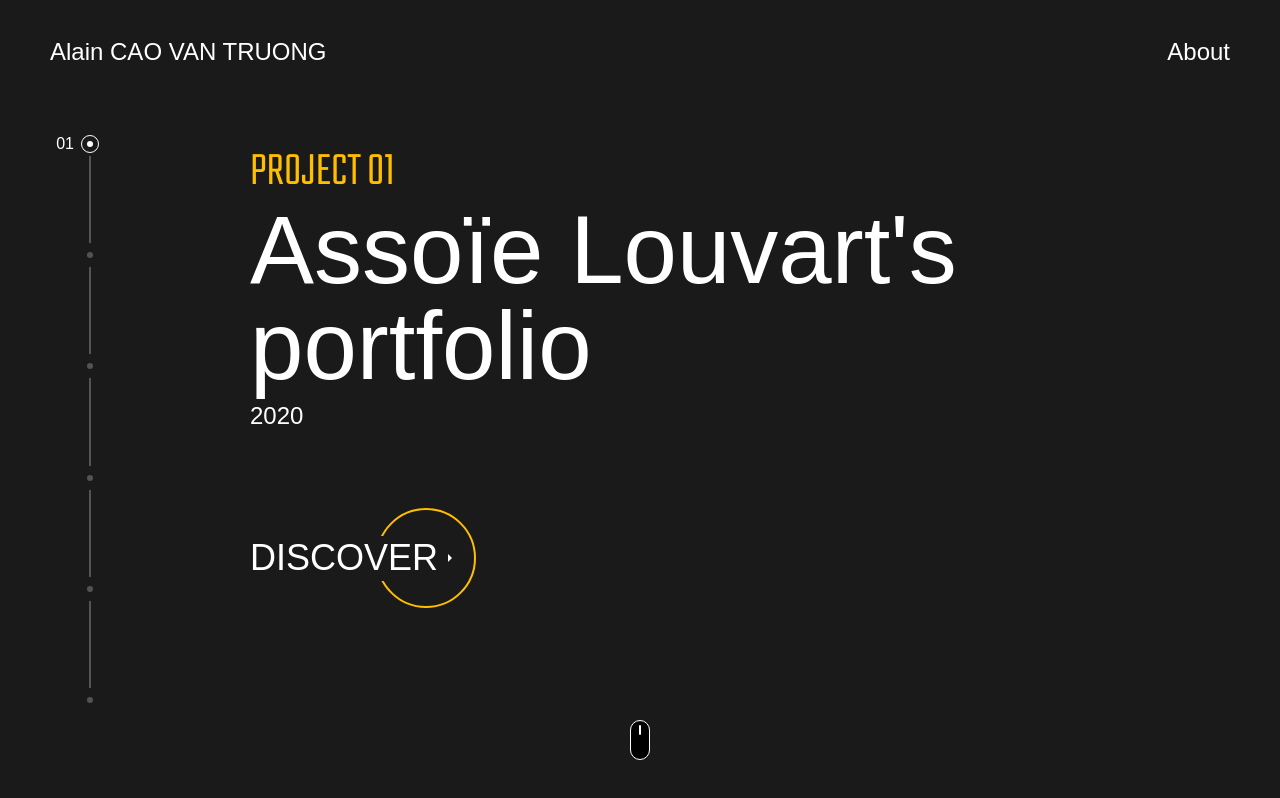
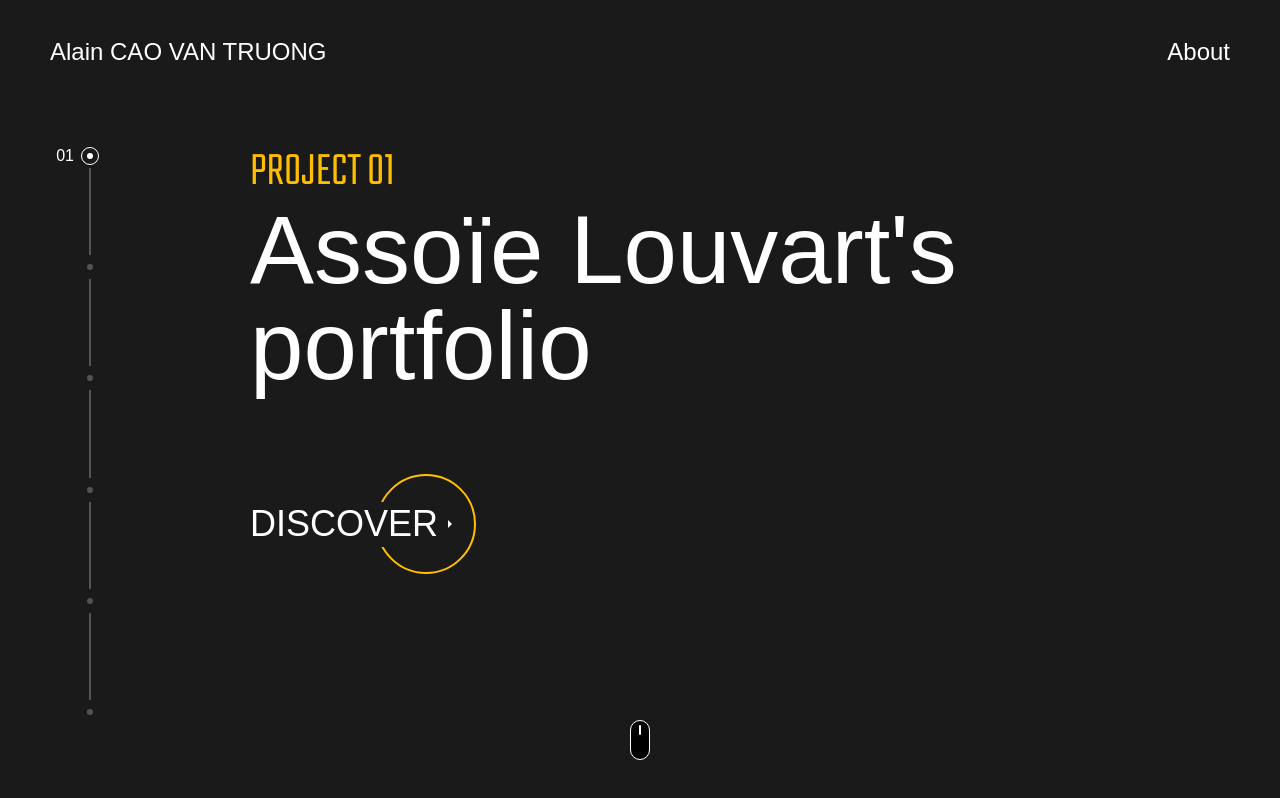
Before and after one commit to KamenSentai/Portfolio_2020, a Nuxt app: page / in a window 1280 px wide. Built offline with nearby package versions, Linux system fonts and the light colour scheme; a web font is replaced by a local one; what vue-mq would draw is missing.

Commit message:
feat(home): animate on page mount

```diff
--- a/assets/styles/tools/_transitions.scss
+++ b/assets/styles/tools/_transitions.scss
@@ -1,7 +1,19 @@
 $easing: cubic-bezier(.5, 0, 0, 1);
 
-$smooth-quicker: .125s $easing;
-$smooth-quick: .25s $easing;
-$smooth: .5s $easing;
-$smooth-slow: .75s $easing;
-$smooth-slower: 1s $easing;
+$times: (
+  shorter: .125s,
+  short: .25s,
+  normal: .5s,
+  long: .75s,
+  longer: 1s,
+);
+
+@function time($name) {
+  @return map-get($times, $name);
+}
+
+$smooth-quicker: time(shorter) $easing;
+$smooth-quick: time(short) $easing;
+$smooth: time(normal) $easing;
+$smooth-slow: time(long) $easing;
+$smooth-slower:time(longer) $easing;
--- a/components/Button.vue
+++ b/components/Button.vue
@@ -1,6 +1,11 @@
 <template>
   <nuxt-link
-    :class="$style.container"
+    :class="[
+      $style.container,
+      {
+        [$style.isActive]: isActive,
+      }
+    ]"
     v-bind="$attrs"
   >
     <div :class="$style.circle" />
@@ -12,6 +17,10 @@
 export default {
   name: 'Button',
   props: {
+    isActive: {
+      type: Boolean,
+      default: true,
+    },
     text: {
       type: String,
       required: true,
@@ -27,6 +36,7 @@ export default {
   padding-right: space(sm);
   font-size: size(sm);
   text-transform: uppercase;
+  pointer-events: none;
   @include centralizer;
 
   @include bp(md) {
@@ -39,10 +49,11 @@ export default {
   }
 
   &::after {
-    background-color: color(dark, .5);
-    transform: scaleX(0);
+    z-index: 1;
+    background-color: color(dark);
+    transform: scaleX(1);
     transform-origin: left;
-    transition: transform $smooth;
+    transition: transform $smooth-slower time(normal);
     content: "";
     @include overlay;
   }
@@ -55,6 +66,23 @@ export default {
 
     .text::after {
       transform: translateX(50%);
+    }
+  }
+
+  &.isActive {
+    pointer-events: auto;
+
+    &::after,
+    .circle::after {
+      transform: scaleX(0);
+    }
+
+    &::after {
+      transition-delay: 0s;
+    }
+
+    .circle::after {
+      transition-delay: time(normal);
     }
   }
 }
@@ -73,6 +101,7 @@ export default {
     top: 0;
     right: 0;
     bottom: 0;
+    transition: transform $smooth-slower;
     content: "";
   }
 
@@ -80,20 +109,21 @@ export default {
     width: 10rem;
     border: .2rem solid color(primary);
     border-radius: 100%;
-    transition: transform $smooth;
     content: "";
   }
 
   &::after {
     left: 0;
     background-color: color(dark);
-    transform: scaleX(0);
+    transform: scaleX(1);
     transform-origin: left;
+    transition-delay: 0s;
   }
 }
 
 .text {
   position: relative;
+  z-index: 1;
   display: grid;
   grid-auto-flow: column;
   grid-gap: space(xs);
@@ -122,7 +152,7 @@ export default {
     border-right: 4px solid transparent;
     border-bottom: 4px solid transparent;
     border-left: 4px solid color(light);
-    transition: transform $smooth;
+    transition: transform $smooth-slower;
   }
 }
 </style>
--- a/components/Header.vue
+++ b/components/Header.vue
@@ -1,6 +1,13 @@
 <template>
   <ACVTContainer :class="$style.container">
-    <header :class="$style.header">
+    <header
+      :class="[
+        $style.header,
+        {
+          [$style.isMounted]: isMounted,
+        }
+      ]"
+    >
       <component
         :is="link.isCurrentRoute ? link.tag : 'nuxt-link'"
         v-for="(link, index) in links"
@@ -22,11 +29,17 @@ export default {
   components: {
     ACVTContainer,
   },
+  data() {
+    return {
+      isMounted: false,
+    }
+  },
   computed: {
     isCurrentRoute() {
       return (name) => name === this.$route.name
     },
     links() {
+      // Raw text
       return [
         {
           name: 'index',
@@ -49,6 +62,11 @@ export default {
         .filter((link) => link.isMain || !link.isCurrentRoute)
     },
   },
+  mounted() {
+    this.$nextTick(() => {
+      this.isMounted = true
+    })
+  },
 }
 </script>
 
@@ -61,10 +79,25 @@ export default {
 }
 
 .header {
+  position: relative;
   display: grid;
   grid-auto-flow: column;
   grid-gap: space(sm);
   grid-column: 1 / -1;
   justify-content: space-between;
+
+  &::after {
+    background-color: color(dark);
+    transform: scaleY(1);
+    transform-origin: top;
+    transition: transform $smooth-slower time(longer);
+    content: "";
+    pointer-events: none;
+    @include overlay;
+  }
+
+  &.isMounted::after {
+    transform: scaleY(0);
+  }
 }
 </style>
--- a/components/Navbar.vue
+++ b/components/Navbar.vue
@@ -1,42 +1,59 @@
 <template>
-  <div :class="$style.container">
+  <div
+    :class="[
+      $style.container,
+      {
+        [$style.isActive]: isActive,
+      }
+    ]"
+  >
     <div :class="$style.wrapper">
       <div
         :class="$style.fillbar"
-        :style="{ transform: `scaleY(${currentIndex / (total - 1)})` }"
+        :style="{ transform: `scaleY(${currentIndex / (totalProjects - 1)})` }"
       />
       <div
-        v-for="i in total"
-        :key="i"
+        v-for="i in totalProjects"
+        :key="`dot-${i}`"
         :class="[
           $style.dot,
           {
-            [$style.isCurrent]: currentIndex === i - 1,
-            [$style.isReached]: currentIndex >= i - 1,
+            [$style.isCurrent]: isCurrent(i),
+            [$style.isReached]: isReached(i),
           }
         ]"
-        :style="{ top: `${(i - 1) / (total - 1) * 100}%` }"
+        :style="{ top: `${(i - 1) / (totalProjects - 1) * 100}%` }"
+        @click="!isCurrent(i) && $emit('click', i - 1)"
       >
-        <span :class="$style.number">{{ numberFormatted(i) }}</span>
+        <span :class="$style.number">{{ formattedNumber(i) }}</span>
       </div>
     </div>
   </div>
 </template>
 
 <script>
+import { mapGetters } from 'vuex'
+
 export default {
   name: 'Navbar',
-  data() {
-    return {
-      currentIndex: 0,
-      total: 6,
-    }
+  props: {
+    isActive: {
+      type: Boolean,
+      default: true,
+    },
   },
   computed: {
+    ...mapGetters('site', ['currentIndex', 'totalProjects']),
     digitsLength() {
-      return this.total.toString().length + 1
+      return this.totalProjects.toString().length + 1
     },
-    numberFormatted() {
+    isCurrent() {
+      return (index) => this.isActive && this.currentIndex === index - 1
+    },
+    isReached() {
+      return (index) => this.isActive && this.currentIndex >= index - 1
+    },
+    formattedNumber() {
       return (index) => '0'.repeat(this.digitsLength - index.toString().length) + index
     },
   },
@@ -46,14 +63,36 @@ export default {
 <style lang="scss" module>
 .container {
   @include centralizer;
+
+  &.isActive {
+
+    .wrapper::before {
+      transform: scaleX(1);
+      transition-delay: time(longer);
+    }
+
+    .dot {
+      transform: scale(1);
+      opacity: 1;
+      transition-delay: time(normal);
+    }
+  }
 }
 
 .wrapper {
   position: relative;
   width: .2rem;
   height: 100%;
-  background-color: color(light, .25);
   @include centralizer;
+
+  &::before {
+    background-color: color(light, .25);
+    transform: scaleX(0);
+    transform-origin: top;
+    transition: transform $smooth-slower time(normal);
+    content: "";
+    @include overlay;
+  }
 }
 
 .fillbar {
@@ -71,7 +110,11 @@ export default {
   background-color: color(dark);
   border-radius: 100%;
   transform: translateY(-50%);
+  transform: scale(0);
   cursor: pointer;
+  opacity: 0;
+  transition: transform $smooth-slower, opacity $smooth-slower;
+  transition-delay: time(longer);
   @include centralizer;
 
   &::before,
--- a/pages/index.vue
+++ b/pages/index.vue
@@ -1,16 +1,28 @@
 <template>
-  <ACVTJumbotron :class="$style.container">
-    <ACVTNavbar v-if="!$isMobile" />
+  <ACVTJumbotron
+    :class="[
+      $style.container,
+      {
+        [$style.isMounted]: isMounted,
+      }
+    ]"
+  >
+    <ACVTNavbar
+      v-if="!$isMobile"
+      :is-active="isMounted"
+      @click="updateProject($event)"
+    />
     <div :class="$style.wrapper">
       <div :class="$style.hero">
-        <span :class="$style.tag">Project 01</span>
+        <span :class="$style.tag">Project {{ currentProject.formattedIndex }}</span>
         <h2 :class="$style.title">
-          Assoïe Louvart's portfolio
+          {{ currentProject.name }}
         </h2>
-        <span :class="$style.text">2020</span>
       </div>
       <nav :class="$style.nav">
+        <!-- Raw text -->
         <ACVTButton
+          :is-active="isMounted"
           :to="{ name: 'about' }"
           text="Discover"
         />
@@ -18,6 +30,7 @@
     </div>
     <div :class="$style.scroll">
       <ACVTIcon
+        :class="$style.icon"
         name="Mouse"
         width="20px"
       />
@@ -26,6 +39,7 @@
 </template>
 
 <script>
+import { mapGetters, mapActions } from 'vuex'
 import ACVTButton from '~/components/Button.vue'
 import ACVTIcon from '~/components/Icon.vue'
 import ACVTJumbotron from '~/components/Jumbotron.vue'
@@ -39,6 +53,23 @@ export default {
     ACVTJumbotron,
     ACVTNavbar,
   },
+  data() {
+    return {
+      isMounted: false,
+    }
+  },
+  computed: mapGetters('site', ['currentProject']),
+  mounted() {
+    this.$nextTick(() => {
+      this.isMounted = true
+    })
+  },
+  methods: {
+    ...mapActions('site', ['updateIndex']),
+    updateProject(index) {
+      this.updateIndex(index)
+    },
+  },
 }
 </script>
 
@@ -46,6 +77,14 @@ export default {
 .container {
   grid-template-rows: 1fr auto;
   padding-bottom: space(md);
+
+  &.isMounted {
+
+    .icon {
+      transform: scale(1);
+      transition-delay: time(longer);
+    }
+  }
 }
 
 .wrapper {
@@ -91,14 +130,6 @@ export default {
   }
 }
 
-.text {
-  font-size: size(xs);
-
-  @include bp(sm) {
-    font-size: size(regular);
-  }
-}
-
 .nav {
   display: grid;
   grid-auto-flow: column;
@@ -110,4 +141,9 @@ export default {
   grid-column: 1 / -1;
   @include centralizer;
 }
+
+.icon {
+  transform: scale(0);
+  transition: transform $smooth;
+}
 </style>
--- /dev/null
+++ b/store/site/actions.js
@@ -0,0 +1,5 @@
+export default {
+  updateIndex({ commit }, index) {
+    commit('updateIndex', index)
+  },
+}
--- /dev/null
+++ b/store/site/getters.js
@@ -0,0 +1,22 @@
+export default {
+  currentIndex(state) {
+    return state.currentIndex
+  },
+  currentProject(state, _, __, rootGetters) {
+    const currentIndex = rootGetters['site/currentIndex']
+    const totalProjects = rootGetters['site/totalProjects']
+    const digitsLength = totalProjects.toString().length + 1
+    const length = digitsLength - (currentIndex + 1).toString().length
+
+    return {
+      ...state.projects[state.currentIndex],
+      formattedIndex: '0'.repeat(length) + (currentIndex + 1),
+    }
+  },
+  projects(state) {
+    return state.projects
+  },
+  totalProjects(state) {
+    return state.projects.length
+  },
+}
--- /dev/null
+++ b/store/site/mutations.js
@@ -0,0 +1,5 @@
+export default {
+  updateIndex(state, index) {
+    state.currentIndex = index
+  },
+}
--- /dev/null
+++ b/store/site/state.js
@@ -0,0 +1,107 @@
+export default () => ({
+  currentIndex: 0,
+  projects: [
+    {
+      name: 'Assoïe Louvart\'s portfolio',
+      slug: 'assoie-louvart',
+      description: '',
+      mockup: '',
+      date: '',
+      tools: [
+        '',
+      ],
+      team: [
+        {
+          name: '',
+          role: '',
+        },
+      ],
+      gallery: [],
+    },
+    {
+      name: 'MeeroDrop',
+      slug: 'meerodrop',
+      description: '',
+      mockup: '',
+      date: '',
+      tools: [
+        '',
+      ],
+      team: [
+        {
+          name: '',
+          role: '',
+        },
+      ],
+      gallery: [],
+    },
+    {
+      name: 'Offit',
+      slug: 'offit',
+      description: '',
+      mockup: '',
+      date: '',
+      tools: [
+        '',
+      ],
+      team: [
+        {
+          name: '',
+          role: '',
+        },
+      ],
+      gallery: [],
+    },
+    {
+      name: 'Scaneat',
+      slug: 'scaneat',
+      description: '',
+      mockup: '',
+      date: '',
+      tools: [
+        '',
+      ],
+      team: [
+        {
+          name: '',
+          role: '',
+        },
+      ],
+      gallery: [],
+    },
+    {
+      name: 'Gaëtan Lefebvre\'s portfolio',
+      slug: 'gaetan-lefebvre',
+      description: '',
+      mockup: '',
+      date: '',
+      tools: [
+        '',
+      ],
+      team: [
+        {
+          name: '',
+          role: '',
+        },
+      ],
+      gallery: [],
+    },
+    {
+      name: 'ChatMEAN',
+      slug: 'chatmean',
+      description: '',
+      mockup: '',
+      date: '',
+      tools: [
+        '',
+      ],
+      team: [
+        {
+          name: '',
+          role: '',
+        },
+      ],
+      gallery: [],
+    },
+  ],
+})
```
